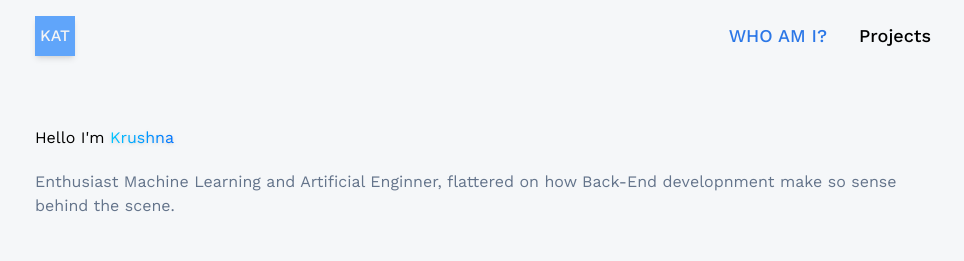
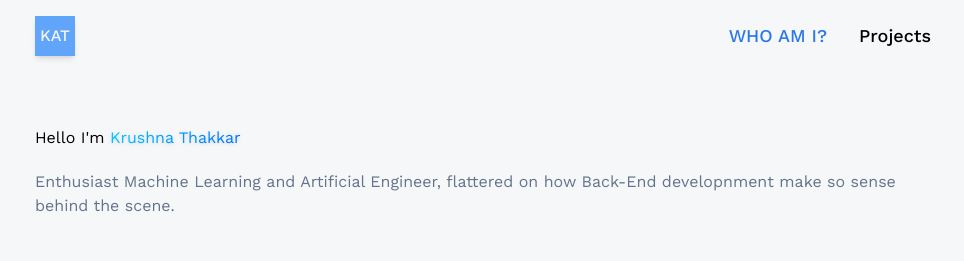
Before and after one commit to kru2710shna/Portfolio_Website, a React (Vite) app: page /about in a window 1280 px wide. Shown: the top 261 px of the page, without its empty margins (157-1121 px from the left). Built offline with nearby package versions, Linux system fonts and the light colour scheme.

Commit message:
Work is Done

```diff
--- a/src/components/Homeinfo.jsx
+++ b/src/components/Homeinfo.jsx
@@ -9,7 +9,7 @@ const HomeInfo = ({ currentStage }) => {
         Welcome!! , I'm
         <span className='font-semibold mx-2 text-white'>Krushna Thakkar</span>
         <br />
-        An AL/ML and Back-End Engineer
+        An AI/ML and Back-End Engineer
       </h1>
     );
 
--- a/src/pages/About.jsx
+++ b/src/pages/About.jsx
@@ -10,11 +10,11 @@ const About = () => {
    className='max-container'>
     <h1 className='head=text'>
       Hello I'm <span className='blue-gradient_text front-semibold
-      drop-shadow'>Krushna </span>
+      drop-shadow'>Krushna Thakkar</span>
     </h1>
     <div
       className='mt-5 flex flex-col gap-3 text-slate-500'>
-      <p>Enthusiast Machine Learning and Artificial Enginner, flattered on how
+      <p>Enthusiast Machine Learning and Artificial Engineer, flattered on how
          Back-End developnment make so sense behind the scene.
       </p>
       </div>
```
